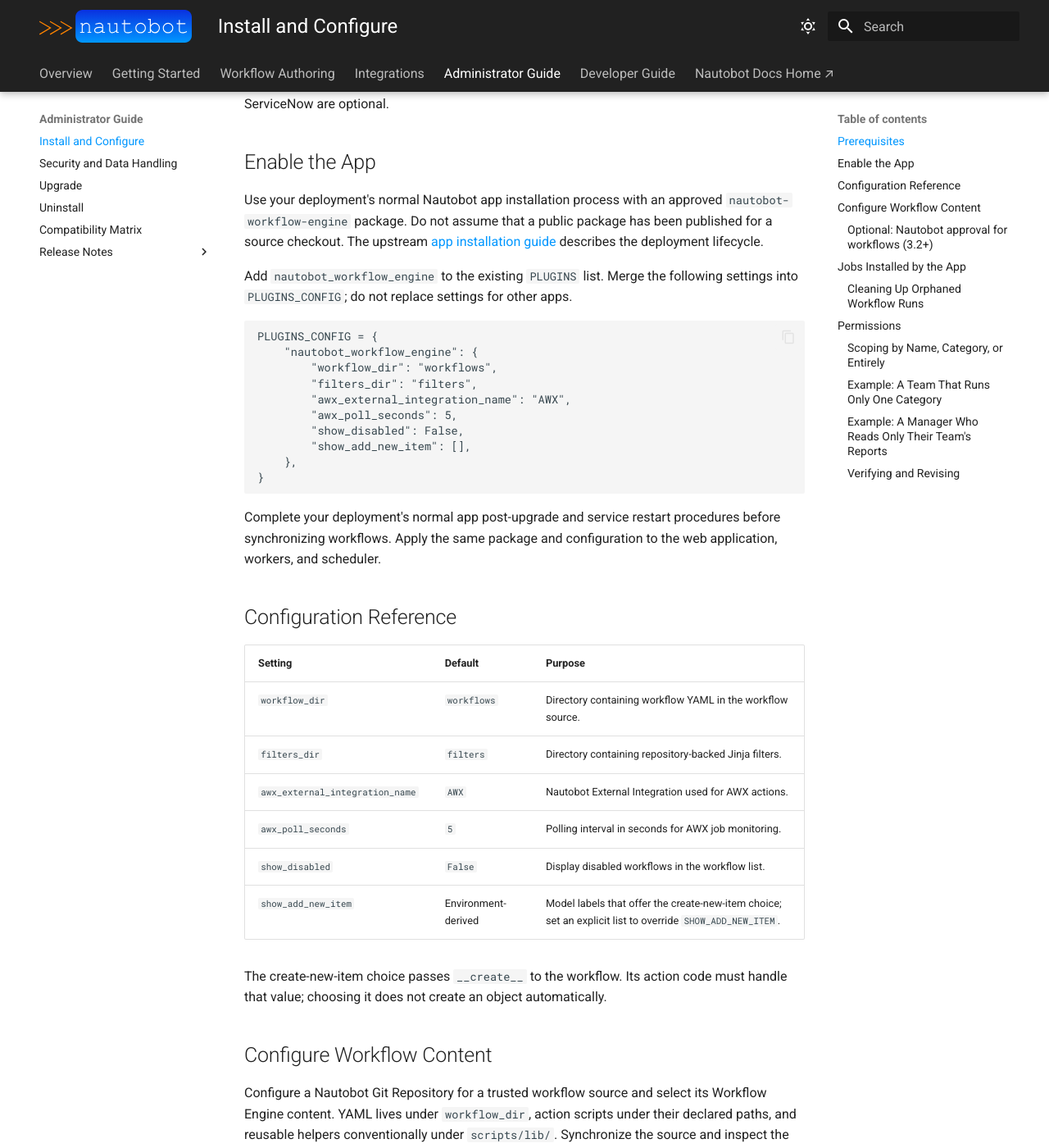
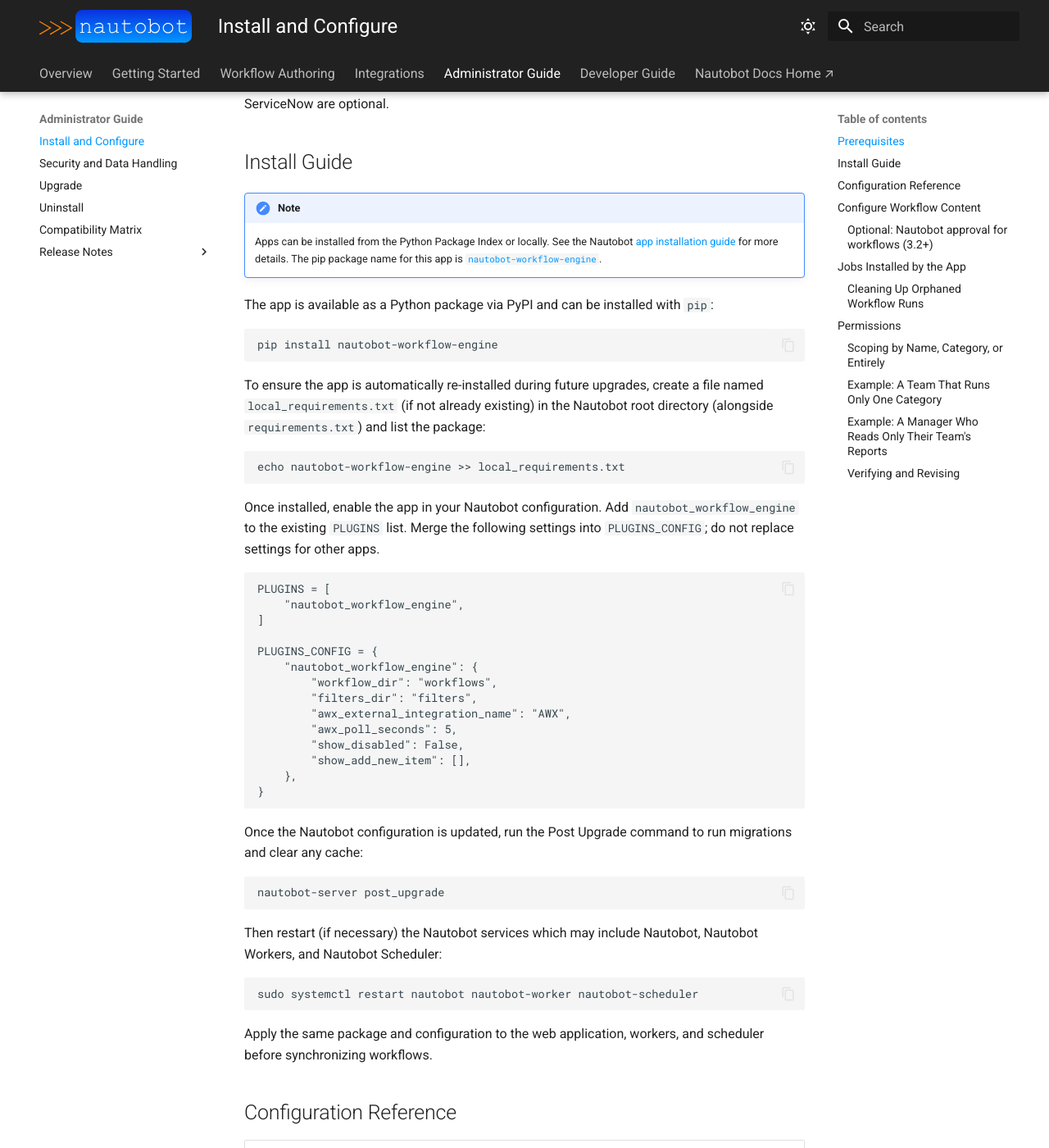
Before and after one commit to eric-fetty/Nautobot_Workflow_Engine, an MkDocs documentation site: the page built from docs/admin/install.md, in a window 1280 px wide and 1400 px high, scrolled down 465 px. Shown: the whole window at 82% size. Built offline with MkDocs 1.6.1 and Material for MkDocs 9.7.7, drawn with Linux system fonts in a browser that asks for light colours.

Commit message:
Document PyPI install for nautobot-workflow-engine.
Update install, upgrade, and uninstall docs so they reflect the published package and standard Nautobot app lifecycle steps.

Co-authored-by: Cursor <cursoragent@cursor.com>

````diff
--- a/docs/admin/install.md
+++ b/docs/admin/install.md
@@ -13,18 +13,37 @@ See [compatibility](compatibility_matrix.md) for the package version requirement
 Workflow-specific apps and Python dependencies must be available to the workers as
 well as the web application. AWX and ServiceNow are optional.
 
-## Enable the App
+## Install Guide
 
-Use your deployment's normal Nautobot app installation process with an approved
-`nautobot-workflow-engine` package. Do not assume that a public package has been
-published for a source checkout. The upstream
-[app installation guide](https://docs.nautobot.com/projects/core/en/stable/user-guide/administration/installation/app-install/)
-describes the deployment lifecycle.
+!!! note
+    Apps can be installed from the Python Package Index or locally. See the Nautobot
+    [app installation guide](https://docs.nautobot.com/projects/core/en/stable/user-guide/administration/installation/app-install/)
+    for more details. The pip package name for this app is
+    [`nautobot-workflow-engine`](https://pypi.org/project/nautobot-workflow-engine/).
 
-Add `nautobot_workflow_engine` to the existing `PLUGINS` list. Merge the following
-settings into `PLUGINS_CONFIG`; do not replace settings for other apps.
+The app is available as a Python package via PyPI and can be installed with `pip`:
+
+```no-highlight
+pip install nautobot-workflow-engine
+```
+
+To ensure the app is automatically re-installed during future upgrades, create a file
+named `local_requirements.txt` (if not already existing) in the Nautobot root directory
+(alongside `requirements.txt`) and list the package:
+
+```no-highlight
+echo nautobot-workflow-engine >> local_requirements.txt
+```
+
+Once installed, enable the app in your Nautobot configuration. Add
+`nautobot_workflow_engine` to the existing `PLUGINS` list. Merge the following settings
+into `PLUGINS_CONFIG`; do not replace settings for other apps.
 
 ```python
+PLUGINS = [
+    "nautobot_workflow_engine",
+]
+
 PLUGINS_CONFIG = {
     "nautobot_workflow_engine": {
         "workflow_dir": "workflows",
@@ -37,9 +56,22 @@ PLUGINS_CONFIG = {
 }
 ```
 
-Complete your deployment's normal app post-upgrade and service restart procedures
-before synchronizing workflows. Apply the same package and configuration to the web
-application, workers, and scheduler.
+Once the Nautobot configuration is updated, run the Post Upgrade command to run
+migrations and clear any cache:
+
+```no-highlight
+nautobot-server post_upgrade
+```
+
+Then restart (if necessary) the Nautobot services which may include Nautobot, Nautobot
+Workers, and Nautobot Scheduler:
+
+```no-highlight
+sudo systemctl restart nautobot nautobot-worker nautobot-scheduler
+```
+
+Apply the same package and configuration to the web application, workers, and
+scheduler before synchronizing workflows.
 
 ## Configuration Reference
 
````
Also changed, not shown: README.md (+2 -2 lines), docs/admin/uninstall.md (+5 -3 lines), docs/admin/upgrade.md (+5 -3 lines).
